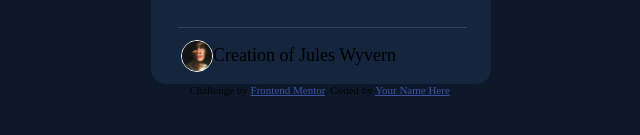
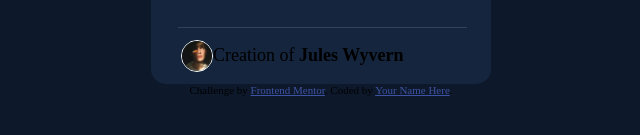
Before and after one commit to BrandonVG/frontend-mentor-challenges-BrandonVG, a plain HTML site: page nft-preview-card-component-main/index.html in a window 1280 px wide. Shown: the part 593-728 px from the top of the page, 319-959 px from the left. Drawn offline with Linux system fonts and the light colour scheme.

Commit message:
Little change

```diff
--- a/nft-preview-card-component-main/index.html
+++ b/nft-preview-card-component-main/index.html
@@ -33,7 +33,7 @@
         <div class="avatar">
           <img src="images/image-avatar.png" alt="Avatar">
         </div>
-        <p class="author"> Creation of Jules Wyvern</p>
+        <p class="author"> Creation of <strong>Jules Wyvern</strong></p>
       </div>
     </div>
   </main>
```
